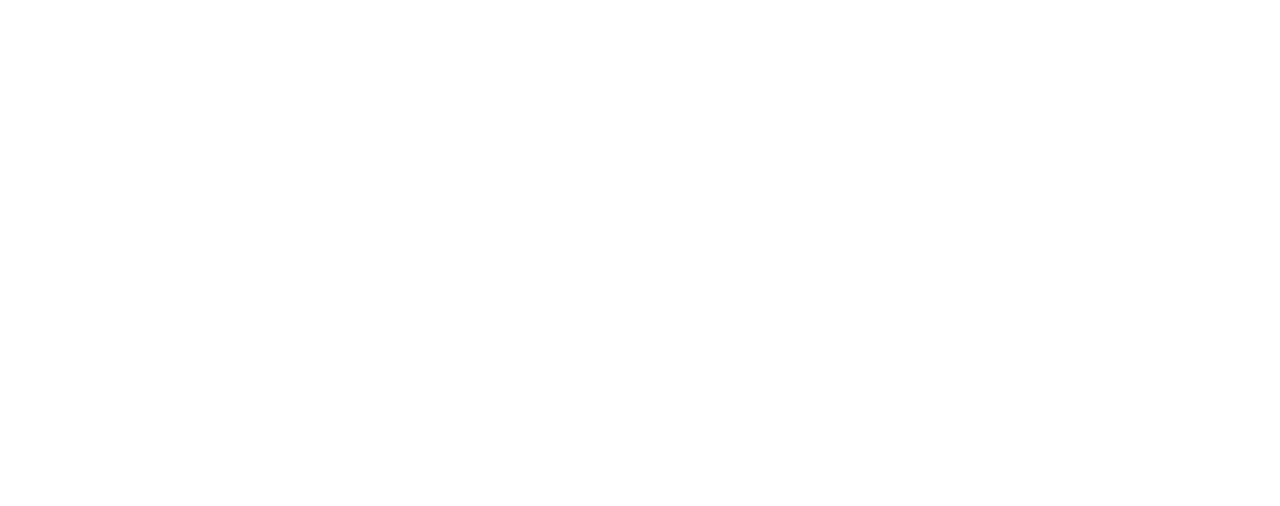
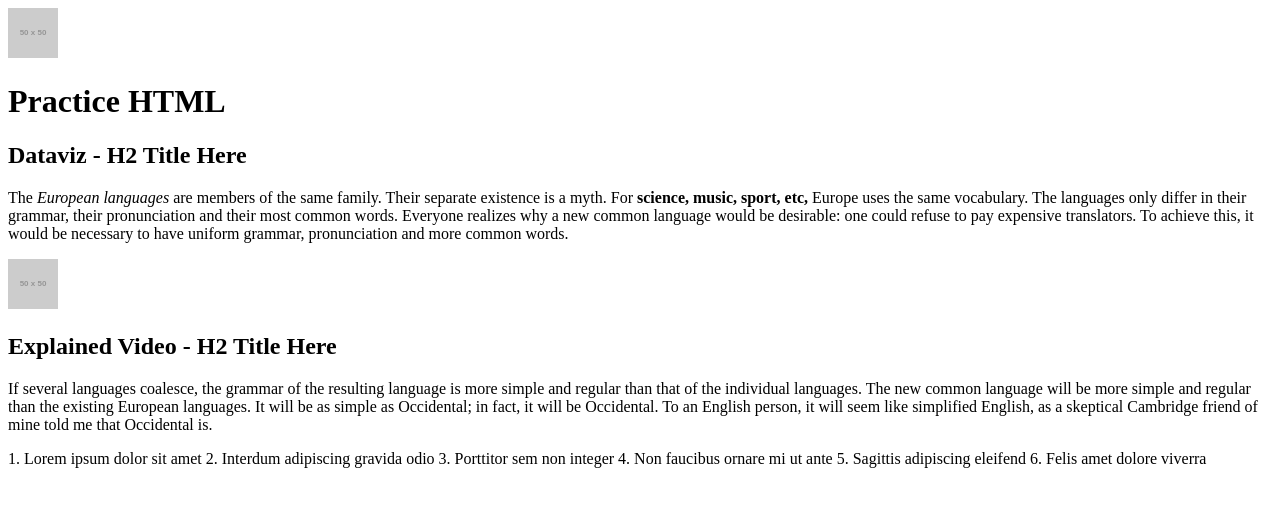
Before and after one commit to sgeryhokie/normal-flow-html, a plain HTML site: page index.html in a window 1280 px wide. Drawn offline with Linux system fonts and the light colour scheme; placeholder pictures from the web are drawn by us.

Commit message:
Update index.html

```diff
--- a/index.html
+++ b/index.html
@@ -1,26 +1,26 @@
-<index.html>
-  <doctype root declaration>
-  <head tag>
-       <meta charset="utf-8">
+<!doctype html>
+<html>
+  <head>
+    <meta charset="utf-8" />
+    <title>Practice HTML</title>
+    <link href="assets\css\style.css"
     <meta name="viewport" content="width=device=width, initial-scale=1">
-
-  <title tag>
-
+  </head>
   <body>
     <header>
-       <img src="https://via.placeholder.com/100x100" />
-       <h1> </h1>
+       <img src="https://via.placeholder.com/50x50" alt="Placeholder image" />
+       <h1>Practice HTML</h1>
     </header>
     <article>
       <section>
-         <h2>Dataviz</h2>
+        <h2>Dataviz - H2 Title Here</h2>
         <p>
           The <em>European languages</em> are members of the same family. Their separate existence is a myth. For <b>science, music, sport, etc,</b> Europe uses the same vocabulary. The languages only differ in their grammar, their pronunciation and their most common words. Everyone realizes why a new common language would be desirable: one could refuse to pay expensive translators. To achieve this, it would be necessary to have uniform grammar, pronunciation and more common words.
         </p>
-         <img src="https://via.placeholder.com/100x100" />
+        <img src="https://via.placeholder.com/50x50" alt="Placeholder image" />
       </section>
       <section>
-         <h2>Explained Video</h2>
+        <h2>Explained Video - H2 Title Here</h2>
         <p>
           If several languages coalesce, the grammar of the resulting language is more simple and regular than that of the individual languages. The new common language will be more simple and regular than the existing European languages. It will be as simple as Occidental; in fact, it will be Occidental. To an English person, it will seem like simplified English, as a skeptical Cambridge friend of mine told me that Occidental is.
         </p>
@@ -35,3 +35,4 @@
        6. Felis amet dolore viverra
      </footer>
    </body>
+</html>
```
Lines whose indentation alone changed are shown as unchanged.
